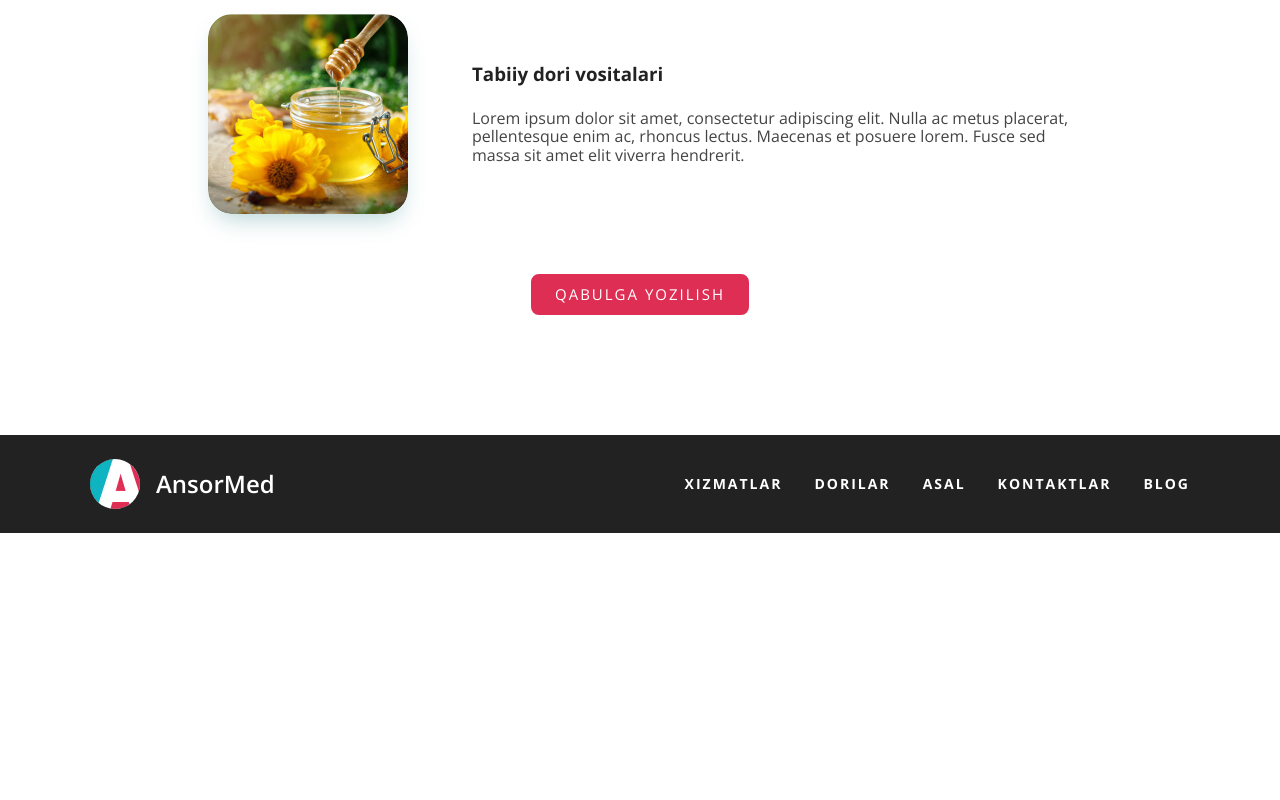
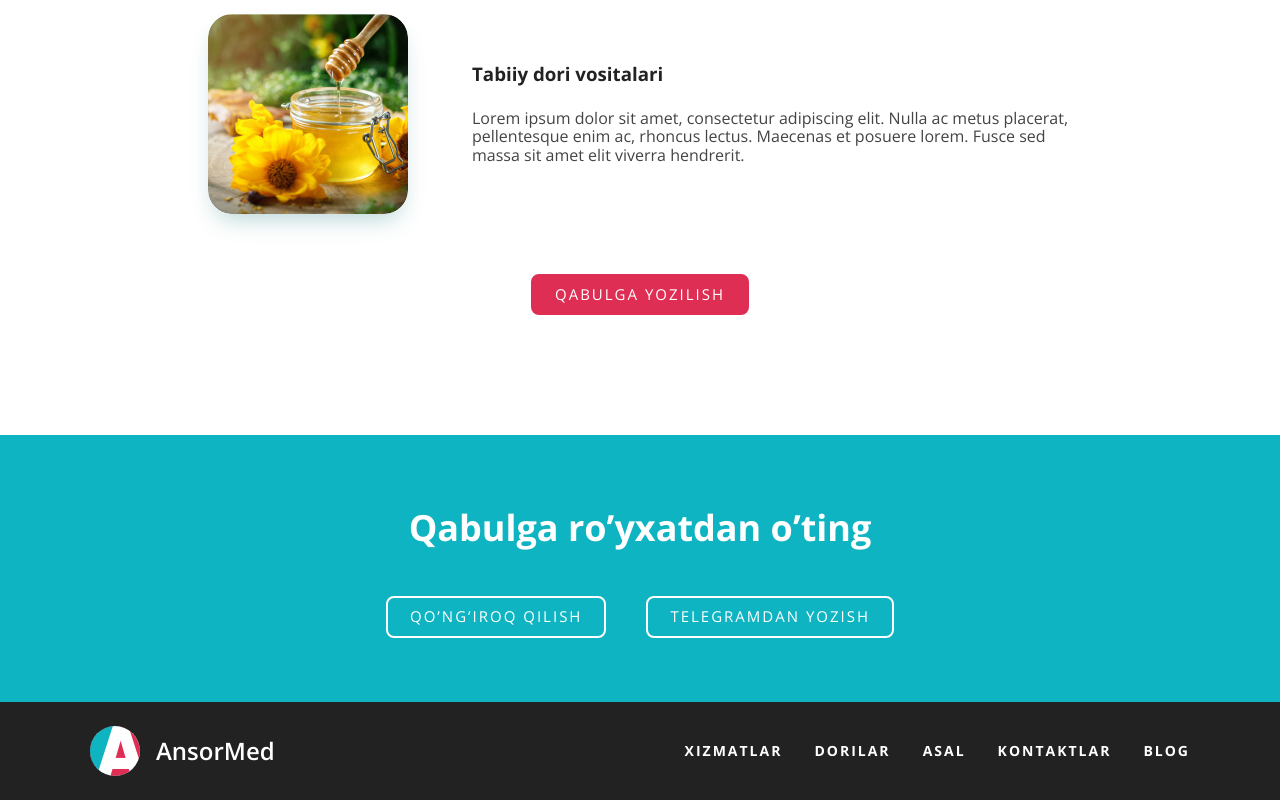
Before and after one commit to kodirov-off/ansormed, a plain HTML site: page index.html in a window 1280 px wide. Shown: the part 1680-2480 px from the top of the page. Before the commit the page ends 2213 px from the top, so only its background shows below. Drawn offline with nearby package versions, Linux system fonts and the light colour scheme.

Commit message:
add cta section

```diff
--- a/css/styles.css
+++ b/css/styles.css
@@ -1,6 +1,7 @@
 /* GLOBAL */
 *{
   box-sizing: border-box;
+  scroll-behavior: smooth;
 }
 
 body{
@@ -230,6 +231,43 @@ margin-bottom: 80px;
   justify-content: center;
 }
 
+/* CTA */
+.cta{
+  padding-top: 64px;
+  padding-bottom: 64px;
+  background-color: #0EB4C1;
+  color: #fff;
+}
+.cta-heading{
+  margin-top: 0;
+  text-align: center;
+  margin-bottom: 40px;
+  font-size: 36px;
+  line-height: 1.6;
+}
+
+.cta-links{
+  display: flex;
+  justify-content: center;
+  align-items: center;
+}
+
+.cta-links-item:not(:last-child){
+  margin-right: 40px;
+}
+
+.main-link-outline{
+  background-color: transparent;
+  color: #fff;
+  border-color: #fff;
+}
+
+.main-link-outline:hover{
+  background-color: #DE2E54;
+  color: #fff;
+  border-color: transparent;
+}
+
 /* SITE-FOOTER */
 .site-footer{
   padding-top: 24px;
--- a/index.html
+++ b/index.html
@@ -33,7 +33,7 @@
           <li class="sitenav-item"><a href="#" class="sitenav-link">Blog</a></li>
         </ul>
       </nav>
-      <a href="#" class="main-link">Qabulga yozilish</a>
+      <a href="#index-cta" class="main-link">Qabulga yozilish</a>
     </div>
   </header>
 
@@ -45,7 +45,7 @@
           <h2 class="hero-heading">Tabiiy davolash usullari yordamida kasalliklardan xalos bo’ling.</h2>
           <p class="hero-text">Hijoma, manual terapiya, zuluk va turli tabiiy giyohlar eng ko’p uchraydigan kasalliklarni yengishda yordam beradi. Sog’ligingizni o’z ishining professionallariga ishonib topshiring.</p>
 
-          <a href="#" class="main-link main-link-solid">Qabulga yozilish</a>
+          <a href="#index-cta" class="main-link main-link-solid">Qabulga yozilish</a>
         </div>
 
         <img src="img/hero-img.png" alt="Shifokor rasmi" srcset="img/hero-img.png 1x, img/hero-img@2x.png 2x" width="423" height="504" class="hero-img">
@@ -91,7 +91,18 @@
         </ul>
 
         <div class="index-service-action">
-          <a href="#" class="main-link">Qabulga yozilish</a>
+          <a href="#index-cta" class="main-link">Qabulga yozilish</a>
+        </div>
+      </div>
+    </section>
+
+    <!-- CTA -->
+    <section class="cta" id="index-cta">
+      <div class="container">
+        <h2 class="cta-heading">Qabulga ro’yxatdan o’ting</h2>
+        <div class="cta-links">
+          <a href="tel:+998950070078" class="cta-links-item main-link main-link-outline">Qo’ng’iroq qilish</a>
+          <a href="https://t.me/mayoquz" class="cta-links-item  main-link main-link-outline" target="_blank">Telegramdan yozish</a>
         </div>
       </div>
     </section>
```
